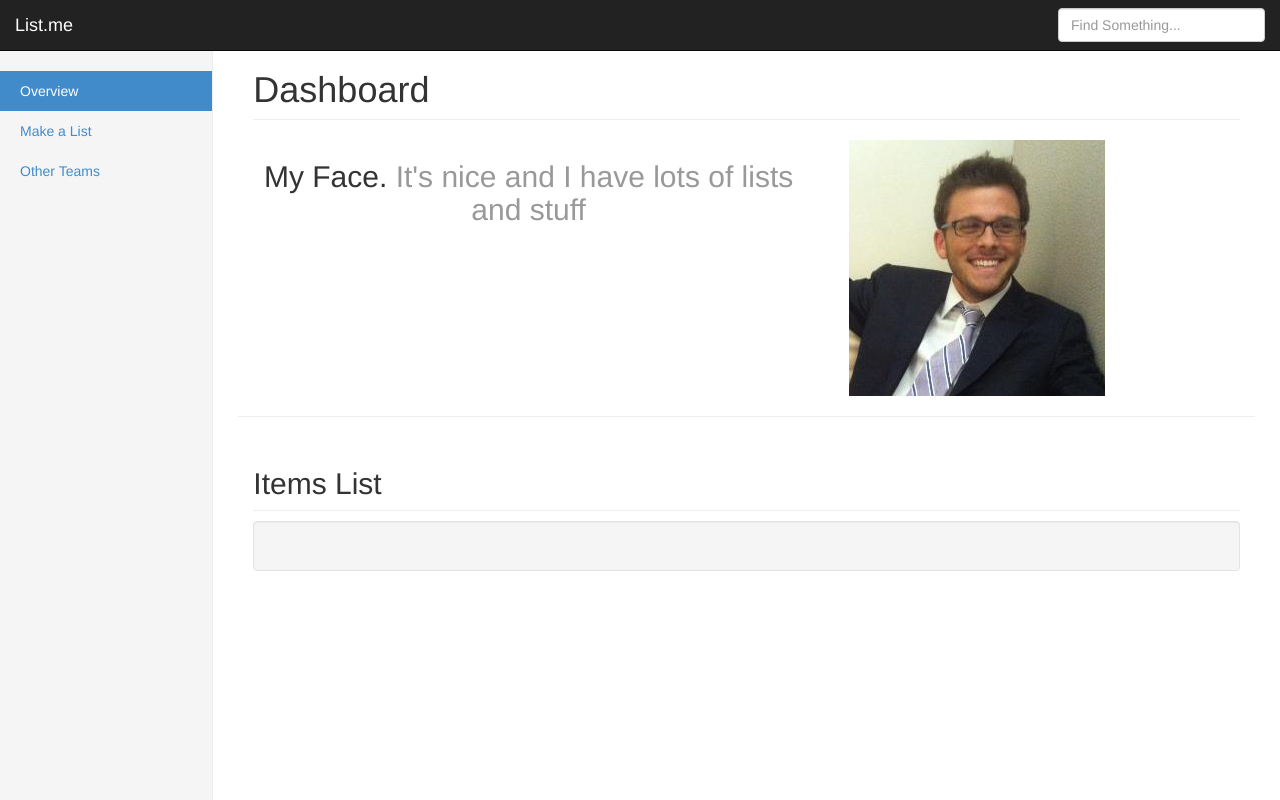
After one commit to gffbss/hackEnroe-listme, a Django app: template demo/templates/demo/profile.html in a window 1280 px wide. The commit adds this page. Run offline with Django 3.2, Linux system fonts and the light colour scheme; the template is opened without the code that fills it, so the values that code supplies are empty; parts of the project's set-up code (start-up, migrations or seed data) failed here and were passed over; some libraries are stand-ins or nearby versions.

Commit message:
Adding profile page (lol)

```diff
--- /dev/null
+++ b/demo/templates/demo/profile.html
@@ -0,0 +1,118 @@
+<html lang="en"><head>
+    <meta charset="utf-8">
+    <meta http-equiv="X-UA-Compatible" content="IE=edge">
+    <meta name="viewport" content="width=device-width, initial-scale=1">
+    <meta name="description" content="">
+    <meta name="author" content="">
+    <link rel="shortcut icon" href="../../assets/ico/favicon.ico">
+
+    <title>List.me</title>
+
+    <!-- Bootstrap core CSS -->
+    <link href="static/css/bootstrap.min.css" rel="stylesheet">
+
+    <!-- Custom styles for this template -->
+    <link href="static/css/dashboard.css" rel="stylesheet">
+    <link href="static/css/carousel.css" rel="stylesheet">
+
+</head>
+
+  <body style="">
+
+    <div class="navbar navbar-inverse navbar-fixed-top" role="navigation">
+      <div class="container-fluid">
+        <div class="navbar-header">
+          <button type="button" class="navbar-toggle" data-toggle="collapse" data-target=".navbar-collapse">
+            <span class="sr-only">Toggle navigation</span>
+            <span class="icon-bar"></span>
+            <span class="icon-bar"></span>
+            <span class="icon-bar"></span>
+          </button>
+          <a class="navbar-brand" href="home1.html">List.me</a>
+        </div>
+        <div class="navbar-collapse collapse">
+          <!-- <ul class="nav navbar-nav navbar-right">
+            <li><a href="#">Dashboard</a></li>
+            <li><a href="#">Settings</a></li>
+            <li><a href="#">Profile</a></li>
+            <li><a href="#">Help</a></li>
+          </ul> -->
+          <form class="navbar-form navbar-right">
+            <input type="text" class="form-control" placeholder="Find Something...">
+          </form>
+        </div>
+      </div>
+    </div>
+
+    <div class="container-fluid">
+      <div class="row">
+        <div class="col-sm-3 col-md-2 sidebar">
+          <ul class="nav nav-sidebar">
+            <li class="active"><a href="#">Overview</a></li>
+            <li><a href="#" id='makenew'>Make a List</a></li>
+            <li><a href="#">Other Teams</a></li>
+        </div>
+        <div class="col-sm-9 col-sm-offset-3 col-md-10 col-md-offset-2 main">
+          <h1 class="page-header">Dashboard</h1>
+
+          <div class="row placeholders" id="userList">
+            <!-- Users dynamically created here. -->
+            <div class="row featurette" id="hacks">
+              <div class="col-md-7">
+                <h2 class="featurette-heading">My Face. <span class="text-muted">It's nice and I have lots of lists and stuff</p>
+              </div>
+              <div class="col-md-5">
+                <img id = "profile" class="featurette-image img-responsive" data-src="static/img/kevin.jpeg" alt="Hack 1" src="static/img/kevin.jpeg">
+              </div>
+      </div>
+
+      <hr class="featurette-divider">
+
+          </div>
+
+          <h2 class="sub-header">Items List</h2>
+          <div class="well">
+            <ul id = "listList">
+
+
+            </ul>
+
+          </div>
+        </div>
+      </div>
+    </div>
+
+    <div class="modal fade" id="createModal">
+      <div class="modal-dialog">
+        <div class="modal-content">
+          <div class="modal-header">
+            <button type="button" class="close" data-dismiss="modal" aria-hidden="true">&times;</button>
+            <h4 class="modal-title">Add Some Items</h4>
+          </div>
+          <div class="modal-body">
+            <label>What would you like to name the list? <input id="userInput"></input></label>
+            <p>Add items to the list:</p>
+            <input id="userInputList" type="text" class="form-control"></input><button id="addItem" class="btn btn-default">Add Item</button>
+            <div>
+              <ul id ="userCreator">
+              </ul>
+            </div>
+          </div>
+        <div class="modal-footer">
+          <button class="btn btn-primary" data-dismiss="modal" class="refreshIt" id="creater">Create List</button>
+          </div>
+        </div><!-- /.modal-content -->
+      </div><!-- /.modal-dialog -->
+    </div><!-- /.modal -->
+
+    <!-- Bootstrap core JavaScript
+    ================================================== -->
+    <!-- Placed at the end of the document so the pages load faster -->
+    <script src="https://ajax.googleapis.com/ajax/libs/jquery/1.11.0/jquery.min.js"></script>
+    <script src="static/js/bootstrap.min.js"></script>
+    <script src="static/js/docs.min.js"></script>
+<!--    <script type="text/javascript" src="static/js/main.js"></script>  -->
+
+
+
+</body></html>
--- a/demo/templates/demo/static/css/dashboard.css
+++ b/demo/templates/demo/static/css/dashboard.css
@@ -13,6 +13,10 @@ body {
 
  .btn {
   margin-left: 5px;
+ }
+
+ #profile {
+  border-radius: 50;
  }
 /*
  * Global add-ons
@@ -76,11 +80,6 @@ body {
     padding-right: 40px;
     padding-left: 40px;
   }
-
-  #userLists {
-    height: 30%;
-  }
-
 }
 .main .page-header {
   margin-top: 0;
@@ -103,5 +102,5 @@ body {
 }
 .placeholder img {
   display: inline-block;
-  border-radius: 50%;
+  border-radius: 50;
 }
```
